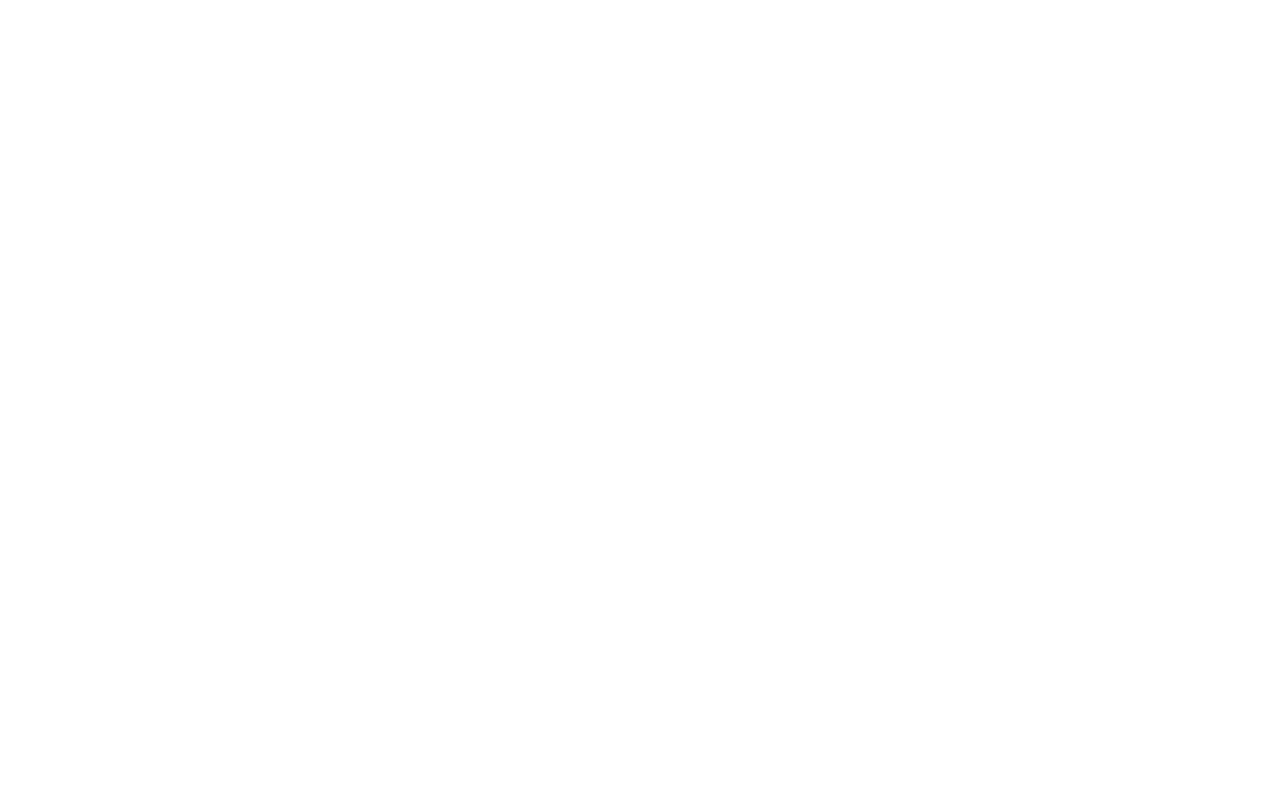
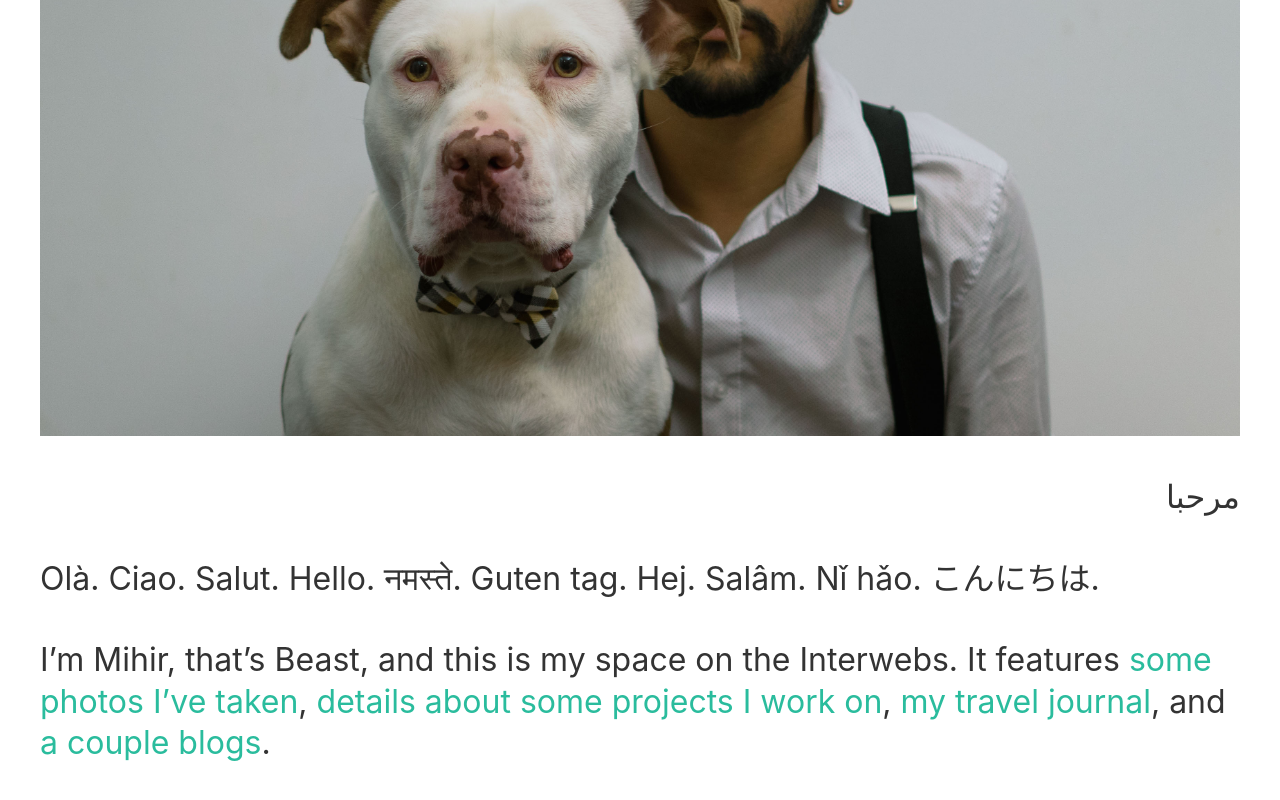
Before and after one commit to citruspi/com.mihirsingh.www, a Nuxt app: page / in a window 1280 px wide. Shown: the part 440-1240 px from the top of the page. Before the commit the page ends 800 px from the top, so only its background shows below. Built offline with nearby package versions, Linux system fonts and the light colour scheme.

Commit message:
Added some content to the home page

```diff
--- a/pages/index.vue
+++ b/pages/index.vue
@@ -1,3 +1,24 @@
 <template>
-    <h1>Hello World</h1>
+    <div class="uk-container">
+        <img src="/img/index-header.jpeg" width="100%"/>
+        <h2 style="text-align: right;">مرحبا</h2>
+        <h2>Olà. Ciao. Salut. Hello. नमस्ते. Guten tag. Hej. Salâm. Nǐ hǎo. こんにちは.</h2>
+        <h2>I’m Mihir, that’s Beast, and this is my space on the Interwebs. It features <nuxt-link to="/photography">some photos I’ve taken</nuxt-link>, <nuxt-link to="/projects/">details about some projects I work on</nuxt-link>, <nuxt-link to="/travel/">my travel journal</nuxt-link>, and <nuxt-link to="/writing/">a couple blogs</nuxt-link>.</h2>
+    </div>
 </template>
+
+<style>
+a {
+    color: #2abc9d;
+}
+</style>
+
+<script>
+export default {
+    head () {
+        return {
+            title: 'Hey!'
+        }
+    }
+}
+</script>
```
Also changed, not shown: static/img/index-header.jpeg (added).
